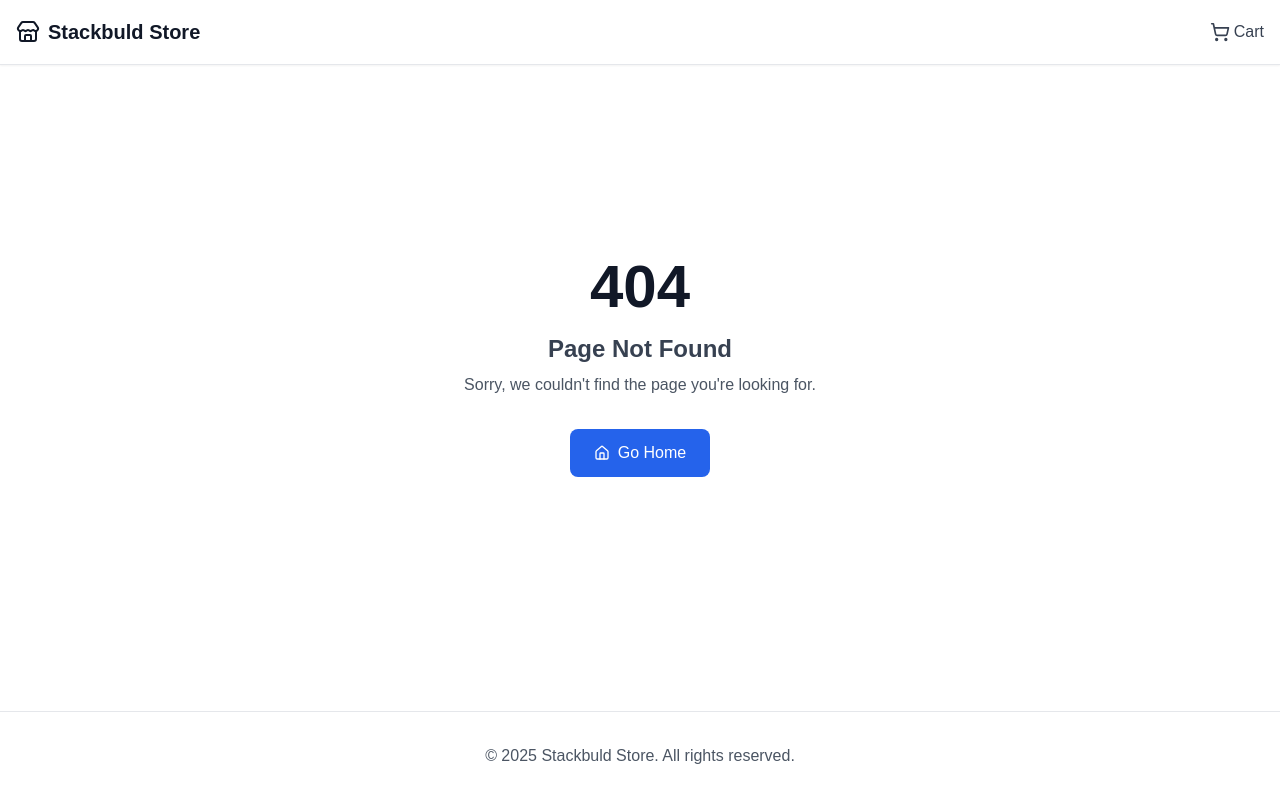
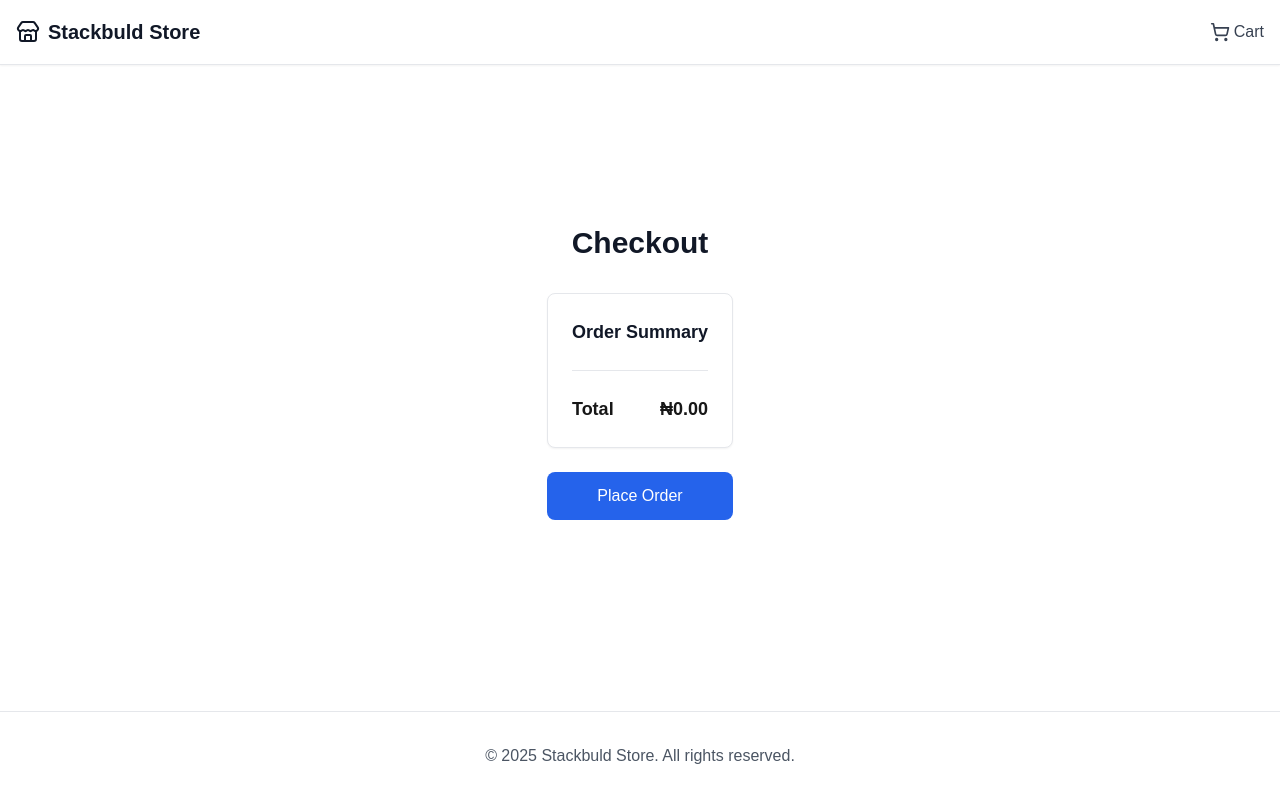
Before and after one commit to Adetimmy/stackbuld, a Next.js app: page /checkout in a window 1280 px wide. Before the commit this address had no page. Built offline with nearby package versions, Linux system fonts and the light colour scheme.

Commit message:
checkout: setup checkout paage,

```diff
--- /dev/null
+++ b/app/checkout/page.tsx
@@ -0,0 +1,82 @@
+"use client";
+import useCartStore from "@/store/cart-store";
+import { convertToNaira } from "@/utils/useCurrency";
+import Image from "next/image";
+import { useRouter } from "next/navigation";
+import { useState } from "react";
+
+export default function Checkout() {
+  const { cart, getTotalPrice, clearCart } = useCartStore();
+  const [isProcessing, setIsProcessing] = useState(false);
+  const router = useRouter();
+
+  const handlePlaceOrder = async () => {
+    setIsProcessing(true);
+    await new Promise((resolve) => setTimeout(resolve, 2000));
+
+    // generate random order ID
+    const orderId = Math.random().toString(36).substr(2, 9).toUpperCase();
+    clearCart();
+    router.push(`/checkout/success?orderId=${orderId}`);
+  };
+
+  return (
+    <div className="max-w-4xl mx-auto px-4 sm:px-6 lg:px-8 py-8 grid place-items-center">
+      <h1 className="text-3xl font-bold text-gray-900 mb-8">Checkout</h1>
+
+      <div className="space-y-6">
+        <div className="bg-white rounded-lg shadow-sm border p-6">
+          <h2 className="text-lg font-semibold text-gray-900 mb-4">
+            Order Summary
+          </h2>
+
+          <div className="space-y-4">
+            {cart.map((item, i) => (
+              <div
+                key={item.id}
+                className={`flex items-center space-x-4 ${
+                  cart.length > i + 1 ? "border-b pb-4" : null
+                }`}
+              >
+                <Image
+                  src={item.image}
+                  alt={item.name}
+                  width={60}
+                  height={60}
+                  className="rounded-lg object-cover"
+                />
+                <div className="flex-1">
+                  <h3 className="font-medium text-gray-900">{item.name}</h3>
+                  <p className="text-sm text-gray-600">
+                    Quantity: {item.quantity}
+                  </p>
+                </div>
+                <p className="font-medium text-gray-900">
+                  {convertToNaira(item.price * item.quantity)}
+                </p>
+              </div>
+            ))}
+          </div>
+
+          <div className="border-t mt-6 pt-6">
+            <div className="flex justify-between text-lg font-semibold">
+              <span>Total</span>
+              <span>{convertToNaira(getTotalPrice())}</span>
+            </div>
+          </div>
+        </div>
+        <button
+          onClick={handlePlaceOrder}
+          disabled={isProcessing}
+          className={`w-full py-3 px-4 rounded-lg font-medium transition-colors ${
+            isProcessing
+              ? "bg-gray-400 text-white cursor-not-allowed"
+              : "bg-blue-600 text-white hover:bg-blue-700"
+          }`}
+        >
+          Place Order
+        </button>
+      </div>
+    </div>
+  );
+}
--- a/components/cartItem.tsx
+++ b/components/cartItem.tsx
@@ -10,7 +10,7 @@ export default function CartItem() {
   return (
     <div className="lg:col-span-2 space-y-4">
       {cart.map((item) => (
-        <div key={item.id} className="bg-white rounded-lg shadow-sm border p-6">
+        <div key={item.id} className="bg-white rounded-lg shadow-sm border p-6 relative">
           <div className="flex items-center space-x-4">
             <div className="flex-shrink-0">
               <Image
@@ -22,7 +22,7 @@ export default function CartItem() {
               />
             </div>
 
-            <div className="flex-1 min-w-0">
+            <div className="lg:flex-1 min-w-0">
               <Link
                 href={`/product/${item.slug}`}
                 className="text-lg font-semibold text-gray-900 hover:text-blue-600"
@@ -30,11 +30,11 @@ export default function CartItem() {
                 {item.name}
               </Link>
               <p className="text-gray-600 mt-1">
-                {convertToNaira(item.price)} each
+                {convertToNaira(item.price)}
               </p>
             </div>
 
-            <div className="flex items-center space-x-3">
+            <div className="max-lg:absolute bottom-4 right-2 flex items-center space-x-3">
               <button
                 onClick={() => updateQuantity(item.id, item.quantity - 1)}
                 className="p-1 rounded-full hover:shadow-md transition-shadow"
--- a/components/orderSummary.tsx
+++ b/components/orderSummary.tsx
@@ -9,7 +9,7 @@ export default function OrderSummary() {
     <div className="lg:col-span-1">
       <div className="bg-white rounded-lg shadow-sm border p-6 sticky top-24">
         <h2 className="text-lg font-semibold text-gray-900 mb-4">
-          Order Summary
+        Summary
         </h2>
 
         <div className="space-y-3 mb-6">
@@ -20,7 +20,7 @@ export default function OrderSummary() {
             </span>
           </div>
           <div className="flex justify-between">
-            <span className="text-gray-600">Shipping</span>
+            <span className="text-gray-600">VAT. incl.</span>
             <span className="font-medium text-green-600">Free</span>
           </div>
           <div className="border-t pt-3">
--- a/components/product-card.tsx
+++ b/components/product-card.tsx
@@ -27,7 +27,7 @@ export default function ProductCard({ product }: ProductCardProps) {
             alt={product.name}
             width={100}
             height={100}
-            className="w-1/2 h-auto object-cover group-hover:scale-105 transition-transform duration-200"
+            className="object-cover group-hover:scale-105 transition-transform duration-200"
           />
         </div>
 
--- a/public/products.json
+++ b/public/products.json
@@ -84,7 +84,7 @@
     "slug": "wireless-mouse",
     "name": "Ergonomic Wireless Mouse",
     "price": 400000,
-    "image": "https://m.media-amazon.com/images/I/51fecEDw6QL._AC_UL320_.jpg",
+    "image": "https://m.media-amazon.com/images/I/51WN5aXZWIL._AC_UL320_.jpg",
     "description": "Comfortable wireless mouse with precision tracking and long battery life.",
     "category": "Electronics",
     "inStock": true,
--- a/store/cart-store.ts
+++ b/store/cart-store.ts
@@ -59,7 +59,7 @@ const useCartStore = create<CartState>()(
         const cartList = get().cart;
         let totalPrice = 0;
 
-        if (cartList.length === 0) return 0;
+        if (cartList.length === 0) return totalPrice;
 
         for (let i = 0; i < cartList.length; i++) {
           totalPrice += cartList[i].price * cartList[i].quantity;
```
